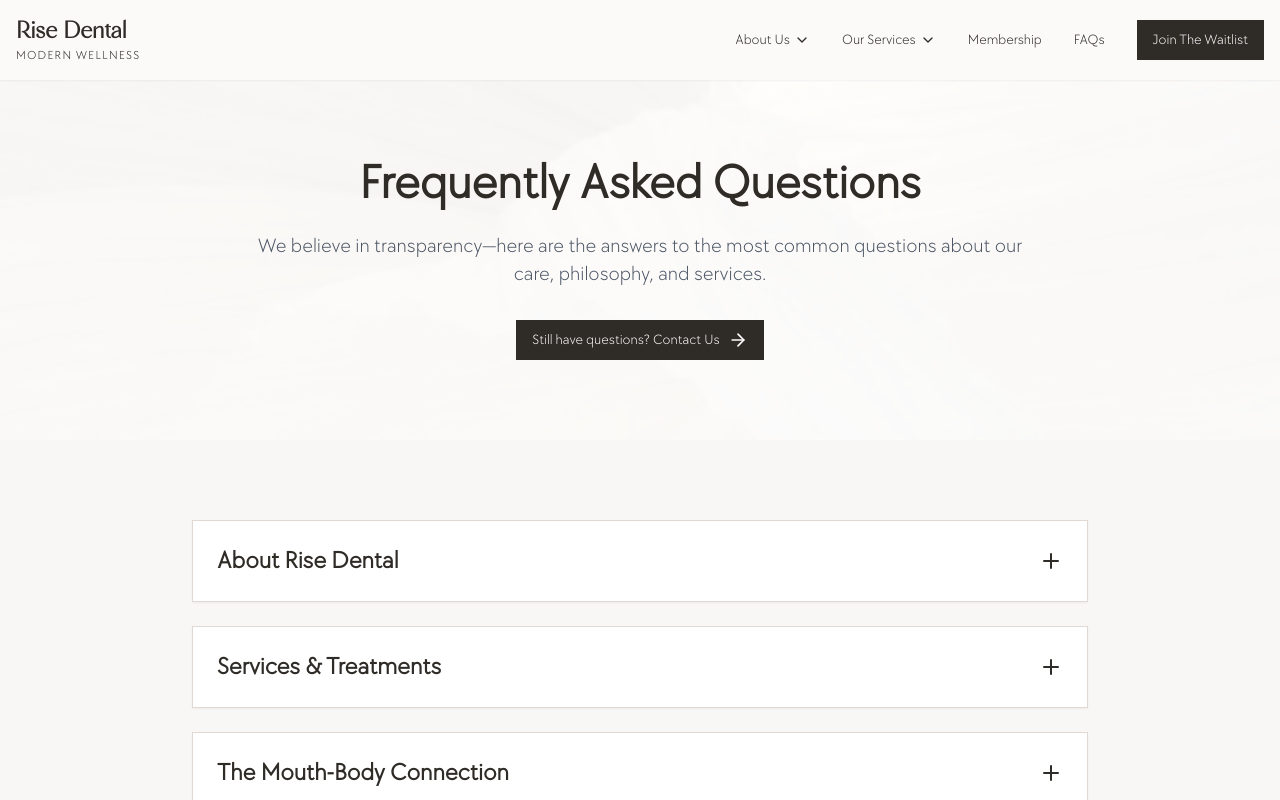
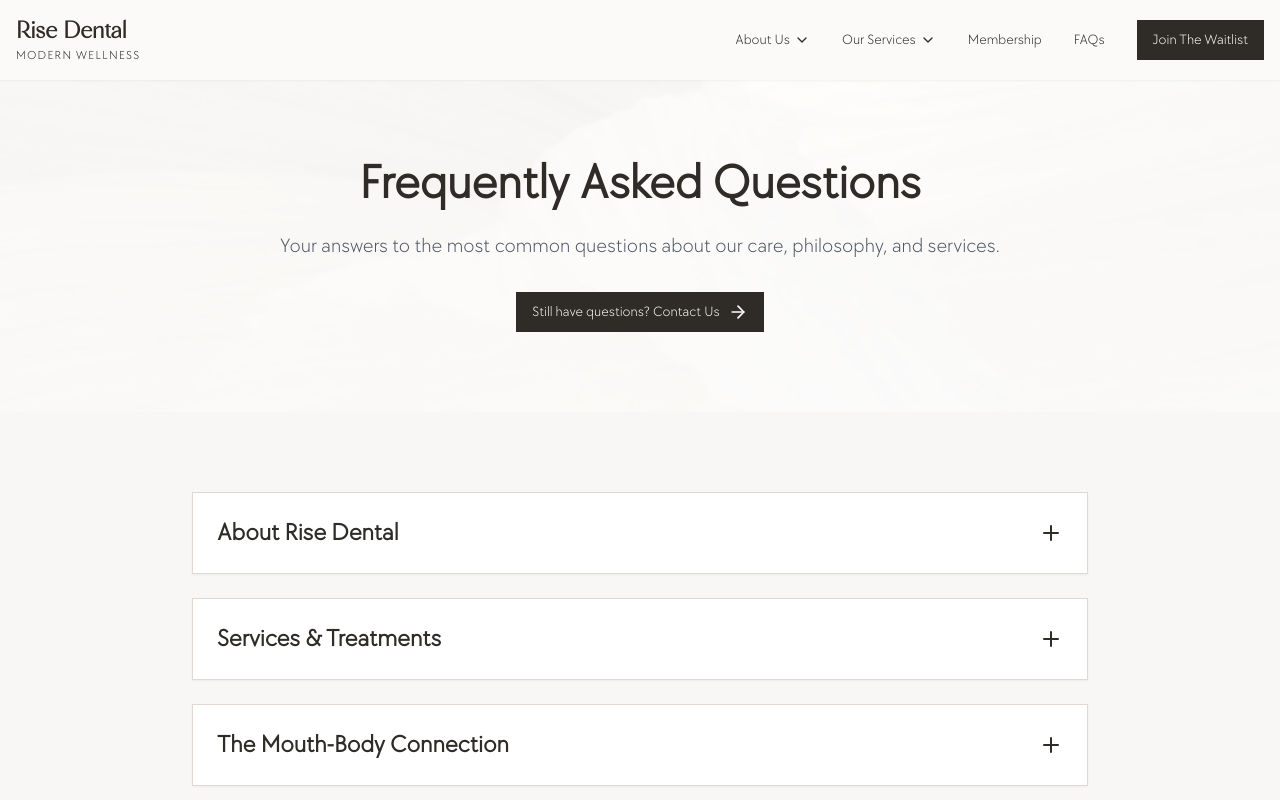
Before and after one commit to denthu2/justforked, a Next.js app: page /faq in a window 1280 px wide. Shown: the top 800 px of the page. Built offline with nearby package versions, Linux system fonts and the light colour scheme.

Commit message:
updated faq

```diff
--- a/app/faq/page.tsx
+++ b/app/faq/page.tsx
@@ -130,7 +130,7 @@ export default function FAQPage() {
           <div className="max-w-3xl mx-auto text-center">
             <h1 className="text-5xl font-bold mb-6">Frequently Asked Questions</h1>
             <p className="text-xl text-gray-600 mb-8">
-              We believe in transparency—here are the answers to the most common questions about our care, philosophy, and services.
+              Your answers to the most common questions about our care, philosophy, and services.
             </p>
             <Button className="bg-primary text-white hover:bg-primary/90" asChild>
               <a href="#contact">Still have questions? Contact Us <ArrowRight className="ml-2 h-5 w-5" /></a>
```
